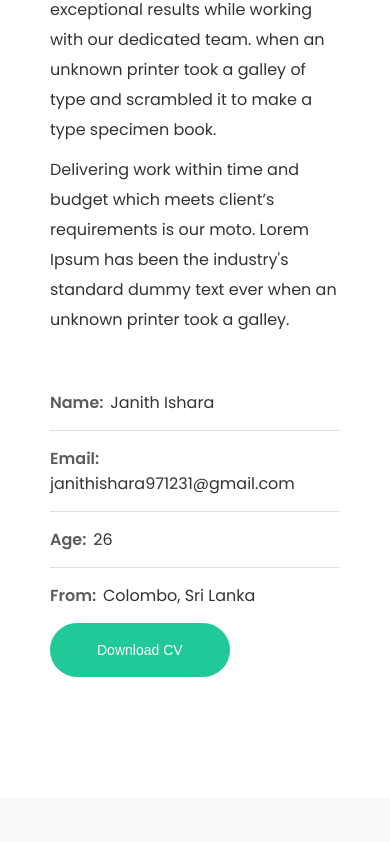
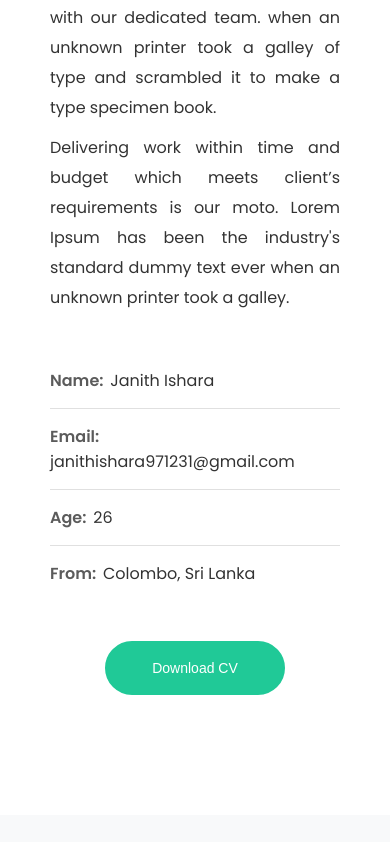
Before and after one commit to gmjishara/Portfolio_Website, a React (Create React App) app: page / in a window 390 px wide. Shown: the part 1382-2224 px from the top of the page. Built offline with nearby package versions, Linux system fonts and the light colour scheme.

Commit message:
responsived about section

```diff
--- a/src/App.css
+++ b/src/App.css
@@ -10,6 +10,7 @@
     ---imageWelcome-font-size: 40px;
     ---imageAddress-font-size: 30px;
     ---outlinedBtn-font-size: 16px;
+    ---introducedMeTxt-font-size:30px;
   }
 }
 
@@ -19,6 +20,7 @@
     ---imageWelcome-font-size: 40px;
     ---imageAddress-font-size: 30px;
     ---outlinedBtn-font-size: 16px;
+    ---introducedMeTxt-font-size:30px;
   }
 }
 
@@ -28,6 +30,7 @@
     ---imageWelcome-font-size: 35px;
     ---imageAddress-font-size: 25px;
     ---outlinedBtn-font-size: 16px;
+    ---introducedMeTxt-font-size:30px;
   }
 }
 @media (min-width: 768px) and (max-width: 991px) {
@@ -36,6 +39,7 @@
     ---imageWelcome-font-size: 35px;
     ---imageAddress-font-size: 22px;
     ---outlinedBtn-font-size: 16px;
+    ---introducedMeTxt-font-size:28px;
   }
 }
 
@@ -45,6 +49,7 @@
     ---imageWelcome-font-size: 32px;
     ---imageAddress-font-size: 20px;
     ---outlinedBtn-font-size: 14px;
+    ---introducedMeTxt-font-size:25px;
   }
 }
 
@@ -54,5 +59,6 @@
     ---imageWelcome-font-size: 25px;
     ---imageAddress-font-size: 20px;
     ---outlinedBtn-font-size: 14px;
+    ---introducedMeTxt-font-size:23px;
   }
 }
--- a/src/Components/Main/style.css
+++ b/src/Components/Main/style.css
@@ -54,7 +54,6 @@ body{
   display: flex;
   align-items: center;
   justify-content: center;
-  margin-top: 10px;
   color: #ffffff;
   font-size: var(---outlinedBtn-font-size);
   font-weight: 500;
--- a/src/Pages/About/About.js
+++ b/src/Pages/About/About.js
@@ -15,7 +15,15 @@ export default function About() {
           id="about"
         >
           <Grid container spacing={5}>
-            <Grid item xs={12} sm={12} md={12} lg={8} xl={8} className="esseyTxt">
+            <Grid
+              item
+              xs={12}
+              sm={12}
+              md={8}
+              lg={8}
+              xl={8}
+              className="esseyTxt"
+            >
               <h2>
                 I'm <span>Janith Ishara</span>, a Web Developer
               </h2>
@@ -31,7 +39,15 @@ export default function About() {
                 standard dummy text ever when an unknown printer took a galley.
               </p>
             </Grid>
-            <Grid item xs={12} sm={12} md={12} lg={4} xl={4} className="contactTxt">
+            <Grid
+              item
+              xs={12}
+              sm={12}
+              md={4}
+              lg={4}
+              xl={4}
+              className="contactTxt"
+            >
               <p>
                 <span>Name: </span>Janith Ishara
               </p>
@@ -47,8 +63,11 @@ export default function About() {
               <p>
                 <span>From: </span>Colombo, Sri Lanka
               </p>
+            </Grid>
+            <Grid item xs={12} sm={12} md={8} lg={8} xl={8}></Grid>
+            <Grid item xs={12} sm={12} md={4} lg={4} xl={4} className="btnContainer">
               <Link href="http://localhost:3000/Resume.pdf" underline="none">
-                <button className="btn-contained">Download CV</button>
+                <button className="btn-contained aboutBtn">Download CV</button>
               </Link>
             </Grid>
           </Grid>
--- a/src/Pages/About/style.css
+++ b/src/Pages/About/style.css
@@ -3,7 +3,7 @@
 }
 
 .aboutContainer h2 {
-  font-size: 30px;
+  font-size: var(---introducedMeTxt-font-size);
   font-weight: 600;
 }
 
@@ -14,6 +14,7 @@
 .esseyTxt p {
   line-height: 30px;
   opacity: 0.8;
+  text-align: justify;
 }
 
 .centerTxt {
@@ -30,3 +31,13 @@
   opacity: 0.8;
   margin-right: 3px;
 }
+
+.aboutBtn{
+  margin-top: -40px;
+}
+
+.btnContainer{
+  display: flex;
+  align-items: center;
+  justify-content: center;
+}
```
